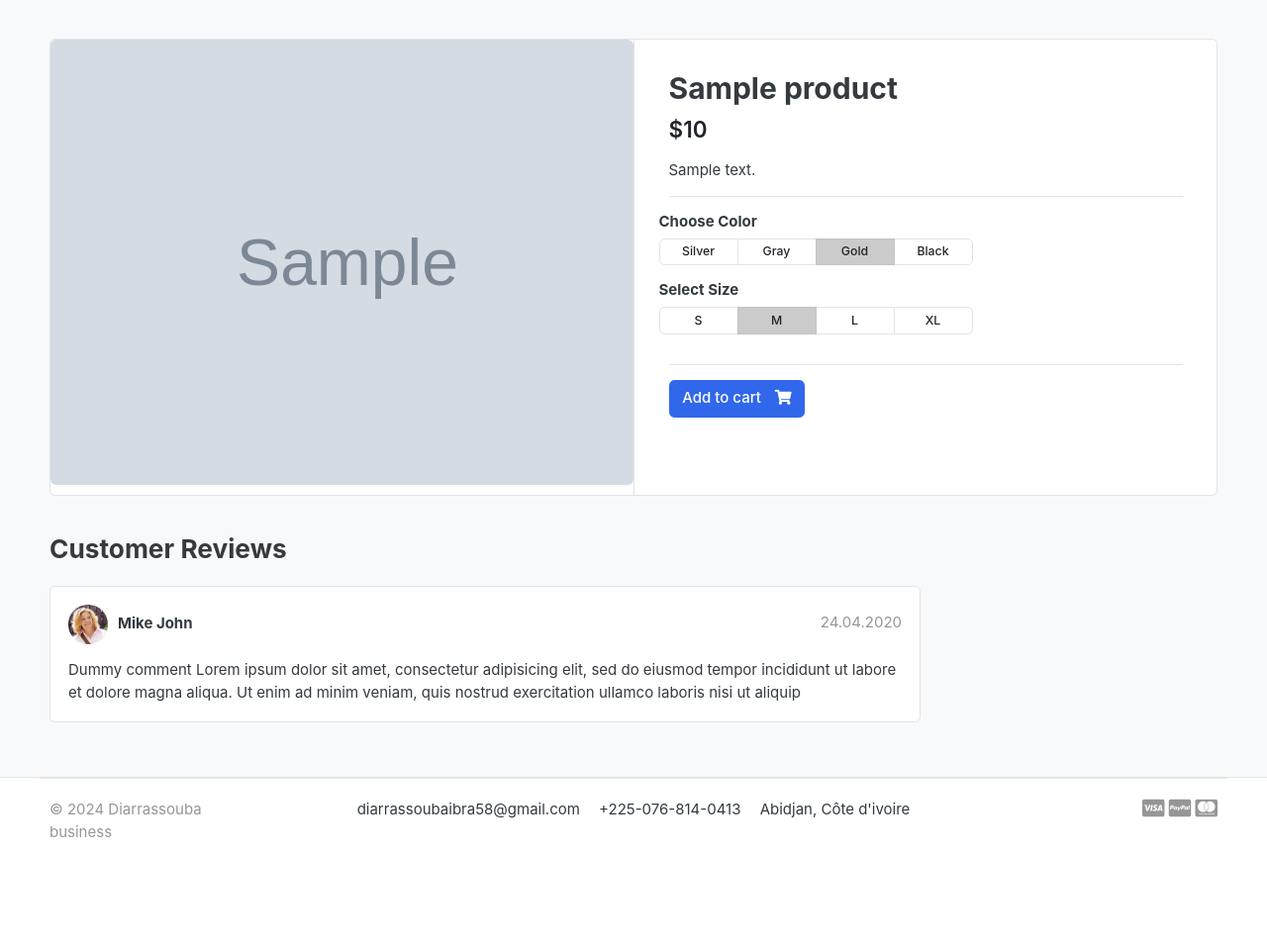
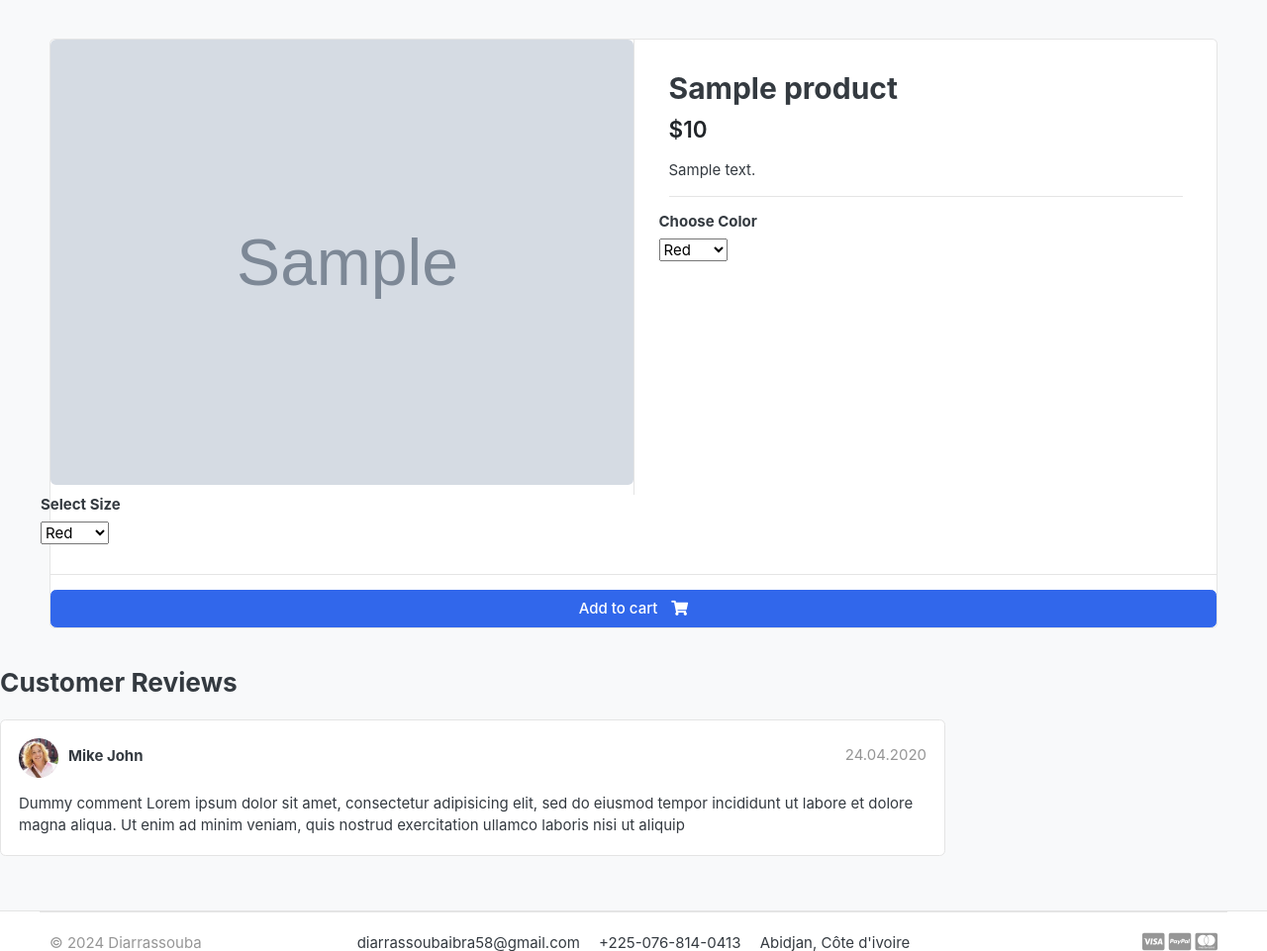
Before and after one commit to diarrasoubaibra/django_mall, a Django app: a page that uses templates/includes/navbar.html in a window 1280 px wide. Shown: the part 119-1080 px from the top of the page at 99% size. Before the commit the page ends 965 px from the top, so only its background shows below. Run offline with Django 5.2, Linux system fonts and the light colour scheme; tables that the repository leaves empty hold one stand-in row (values such as "Sample post"); grey boxes marked "Sample" are stand-in pictures; some libraries are stand-ins or nearby versions; some web fonts are replaced.

Commit message:
cmmit du 02/09/2024

```diff
--- /dev/null
+++ b/carts/context_processors.py
@@ -0,0 +1,16 @@
+from .models import Cart, CartItem
+from .views import _cart_id
+
+def counter(request):
+    cart_count = 0
+    if 'admin' in request.path:
+        return {}
+    else:
+        try:
+            cart = Cart.objects.filter(cart_id=_cart_id(request))
+            cart_items = CartItem.objects.all().filter(cart=cart[:1])
+            for cart_item in cart_items:
+                cart_count += cart_item.quantity
+        except Cart.DoesNotExist:
+            cart_count = 0
+    return dict(cart_count=cart_count)
--- a/carts/views.py
+++ b/carts/views.py
@@ -1,13 +1,14 @@
 from django.shortcuts import render, redirect, get_object_or_404
 from store.models import Product
 from .models import Cart, CartItem
+from django.core.exceptions import ObjectDoesNotExist
 from django.http import HttpResponse
 # Create your views here.
 
 def _cart_id(request):
     cart = request.session.session_key
     if not cart:
-        cart = request.session.Create()
+        cart = request.session.create()
     return cart
 
 
@@ -56,6 +57,8 @@
 
 def cart(request, total=0, quantity=0, cart_items=None):
     try:
+        tax = 0
+        grand_total = 0
         cart = Cart.objects.get(cart_id=_cart_id(request))
         cart_items = CartItem.objects.filter(cart=cart, is_active=True)
         for cart_item in cart_items:
@@ -63,7 +66,7 @@
             quantity += cart_item.quantity
         tax = (2 * total)/100
         grand_total = total + tax
-    except ObjectNotExist:
+    except ObjectDoesNotExist:
         pass
 
     context = {
--- a/myshop/settings.py
+++ b/myshop/settings.py
@@ -67,6 +67,7 @@
                 'django.contrib.auth.context_processors.auth',
                 'django.contrib.messages.context_processors.messages',
                 'category.context_processors.menu_links',
+                'carts.context_processors.counter'
             ],
         },
     },
--- a/store/views.py
+++ b/store/views.py
@@ -1,6 +1,9 @@
 from django.shortcuts import render, get_object_or_404
 from .models import Product
 from category.models import Category
+from carts.views import _cart_id
+from carts.models import CartItem
+from django.core.paginator import EmptyPage, PageNotAnInteger, Paginator
 # Create your views here.
 
 def store(request, category_slug=None):
@@ -10,14 +13,19 @@
     if category_slug != None:
         categories = get_object_or_404(Category, slug=category_slug)
         products = Product.objects.filter(category=categories, is_available=True)
+        paginator = Paginator(products, 1)
+        page = request.GET.get('page')
+        paged_products = paginator.get_page(page)
         product_count = products.count()
     else:
-        products = Product.objects.all().filter(is_available=True)
+        products = Product.objects.all().filter(is_available=True).order_by('id')
+        paginator = Paginator(products, 3)
+        page = request.GET.get('page')
+        paged_products = paginator.get_page(page)
         product_count = products.count()
 
     context = {
-
-        'products': products,
+        'products': paged_products,
         'product_count': product_count,
     }
     return render(request, 'store/store.html', context)
@@ -25,10 +33,12 @@
 def product_detail(request, category_slug, product_slug):
     try:
         single_product = Product.objects.get(category__slug=category_slug, slug=product_slug)
+        in_cart = CartItem.objects.filter(cart__cart_id=_cart_id(request), product=single_product).exists()
     except Exception as e:
         raise e
 
     context = {
         'single_product': single_product,
+        'in_cart': in_cart,
         }
     return render(request, 'store/product_detail.html', context)
--- a/templates/includes/navbar.html
+++ b/templates/includes/navbar.html
@@ -68,9 +68,9 @@
               <a href="./register.html"> Register</a>
             </div>
           </div>
-          <a href="./cart.html" class="widget-header pl-3 ml-3">
+          <a href="{% url 'cart' %}" class="widget-header pl-3 ml-3">
             <div class="icon icon-sm rounded-circle border"><i class="fa fa-shopping-cart"></i></div>
-            <span class="badge badge-pill badge-danger notify">0</span>
+            <span class="badge badge-pill badge-danger notify">{{cart_count}}</span>
           </a>
         </div> <!-- widgets-wrap.// -->
       </div> <!-- col.// -->
--- a/templates/store/cart.html
+++ b/templates/store/cart.html
@@ -12,7 +12,7 @@
 <h2 class="text-center"> Your Shopping cart is Empty</h2>
 <br>
 <div class=""text-center">
-  <a href="{% url 'store' %}"> Continue Shopping </a>
+  <a href="{% url 'store' %}" class="btn btn-block btn-primary col-2"> Continue Shopping </a>
 
 </div>
 
@@ -37,7 +37,7 @@
 		<figure class="itemside align-items-center">
 			<div class="aside"><img src="{{ cart_item.product.images.url }}" class="img-sm"></div>
 			<figcaption class="info">
-				<a href="#" class="title text-dark">{{ cart_item.product.product_name }}</a>
+				<a href="{{ cart_item.product.get_url }}" class="title text-dark">{{ cart_item.product.product_name }}</a>
 				<p class="text-muted small">Matrix: 25 Mpx <br> Brand: Canon</p>
 			</figcaption>
 		</figure>
@@ -93,7 +93,7 @@
 				<img src="{% static './images/misc/payments.png' %}" height="26">
 			</p>
 			<a href="./place-order.html" class="btn btn-primary btn-block"> Checkout </a>
-			<a href="./store.html" class="btn btn-light btn-block">Continue Shopping</a>
+			<a href="{% url 'store' %}" class="btn btn-light btn-block">Continue Shopping</a>
 		</div> <!-- card-body.// -->
 		</div> <!-- card.// -->
 
--- a/templates/store/product_detail.html
+++ b/templates/store/product_detail.html
@@ -1,5 +1,4 @@
 {% extends 'base.html' %}
-
 {% load static %}
 
 {% block content %}
@@ -19,6 +18,8 @@
 </article> <!-- gallery-wrap .end// -->
 		</aside>
 		<main class="col-md-6 border-left">
+
+  <form class="" action="{% url 'add_cart' single_product.id %}" method="GET">
 		 <article class="content-body">
 
 			<h2 class="title">{{ single_product.product_name }}</h2>
@@ -34,48 +35,37 @@
 				<div class="row">
 					<div class="item-option-select">
 						<h6>Choose Color</h6>
-			<div class="btn-group btn-group-sm btn-group-toggle" data-toggle="buttons">
-			  <label class="btn btn-light">
-			    <input type="radio" name="radio_color"> Silver
-			  </label>
-			  <label class="btn btn-light">
-			    <input type="radio" name="radio_color" > Gray
-			  </label>
-			  <label class="btn btn-light active">
-			    <input type="radio" name="radio_color checked"> Gold
-			  </label>
-			  <label class="btn btn-light">
-			    <input type="radio" name="radio_color"> Black
-			  </label>
+							<select name="color">
+								<option value="red">Red</option>
+								<option value="yellow">Yellow</option>
+								<option value="green">Green</option>
+							</select>
 						</div>
 					</div>
 				</div> <!-- row.// -->
 				<div class="row">
 					<div class="item-option-select">
 						<h6>Select Size</h6>
-			<div class="btn-group btn-group-sm btn-group-toggle" data-toggle="buttons">
-			  <label class="btn btn-light">
-			    <input type="radio" name="radio_color"> S
-			  </label>
-			  <label class="btn btn-light active">
-			    <input type="radio" name="radio_color" checked> M
-			  </label>
-			  <label class="btn btn-light">
-			    <input type="radio" name="radio_color"> L
-			  </label>
-			  <label class="btn btn-light">
-			    <input type="radio" name="radio_color"> XL
-			  </label>
-			</div>
+						<select name="color">
+							<option value="red">Red</option>
+							<option value="yellow">Yellow</option>
+							<option value="green">Green</option>
+						</select>
 					</div>
 				</div> <!-- row.// -->
 				<hr>
 			  {% if single_product.stock <= 0 %}
 			    <h5 class="text-danger">Out of Stock</h5>
 			  {% else %}
-	 <a href="{% url 'add_cart' single_product.id %}" class="btn  btn-primary"> <span class="text">Add to cart</span> <i class="fas fa-shopping-cart"></i>  </a>
+					{% if in_cart %}
+						<a href="#" class="btn  btn-success"> <span class="text">Added to cart</span> <i class="fas fa-check"></i>  </a>
+						<a href="{% url 'cart' %}" class="btn  btn-outline-primary"> <span class="text">view Cart</span> <i class="fas fa-eye"></i>  </a>
+					{% else %}
+				 		<button type="submit" class="btn  btn-primary"> <span class="text">Add to cart</span> <i class="fas fa-shopping-cart"></i> </button>
+					{% endif %}
 				{% endif %}
 			</article> <!-- product-info-aside .// -->
+			</form>
 		</main> <!-- col.// -->
 	</div> <!-- row.// -->
 </div> <!-- card.// -->
@@ -110,7 +100,6 @@
 	</article>
 
 
-
 	</div> <!-- col.// -->
 </div> <!-- row.// -->
 
```
Also changed, not shown: templates/store/store.html (+23 -7 lines). Lines whose indentation alone changed are shown as unchanged.
